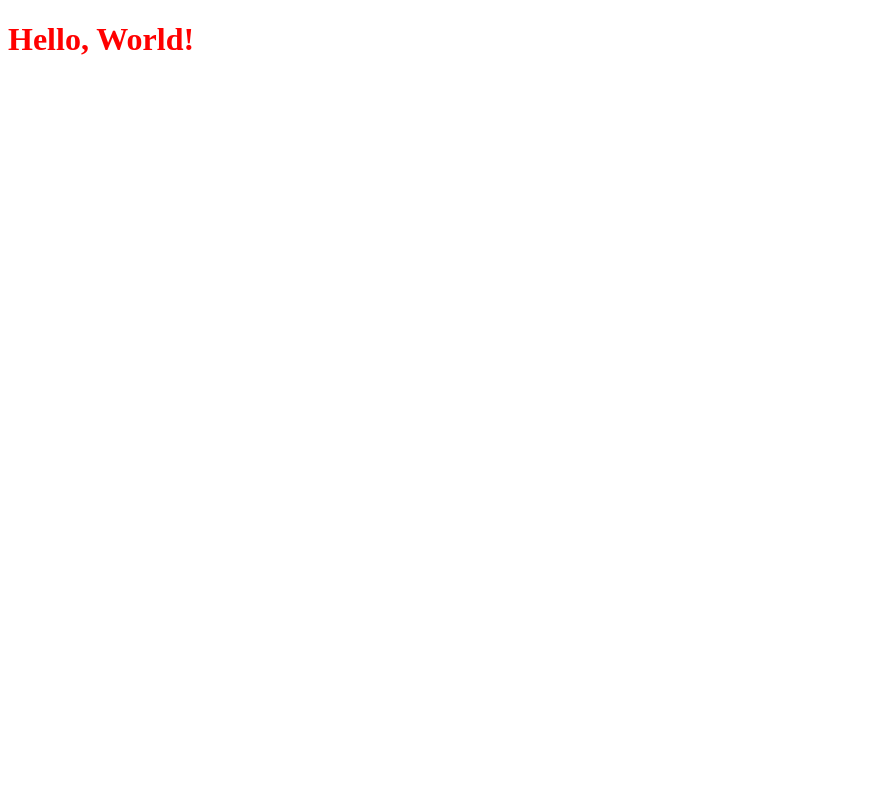
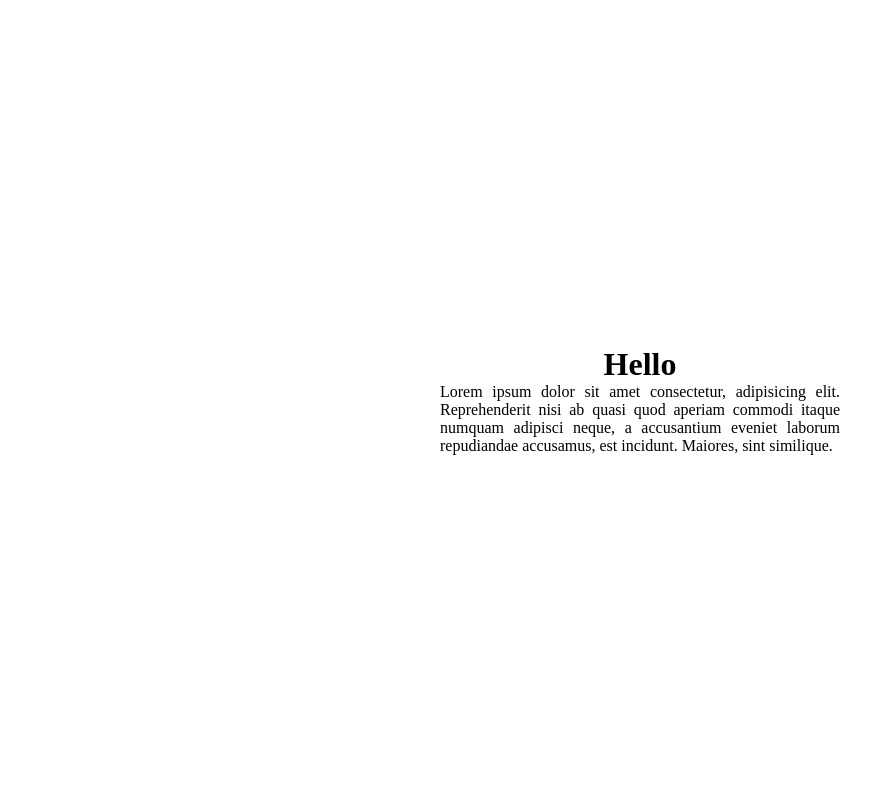
Before and after one commit to danyel-dev/integration-sass, a Django app: page / in a window 1280 px wide. Before the commit the part shown is almost empty. Shown: the whole page, without its empty margins (0-895 px from the left). Run offline with Django 4.2, Linux system fonts and the light colour scheme; style sheets or scripts are compiled from the project's sources; some libraries are stand-ins or nearby versions.

Commit message:
fazendo a tela de apresentaçao

```diff
--- a/core/static/core/scss/home.scss
+++ b/core/static/core/scss/home.scss
@@ -1,3 +1,23 @@
-h1 {
-    color: red;
+* {
+    padding: 0;
+    margin: 0;
+    box-sizing: border-box;
 }
+
+#container {
+    height: 100vh;
+
+    display: flex;
+    justify-content: center;
+    align-items: center;
+
+    #apresentation {
+        width: 400px;
+        text-align: justify;
+        margin: 0 15px;
+
+        h1 {
+            text-align: center;
+        }
+    }
+}
--- a/core/templates/core/home.html
+++ b/core/templates/core/home.html
@@ -7,13 +7,18 @@
     <meta charset="UTF-8">
     <meta http-equiv="X-UA-Compatible" content="IE=edge">
     <meta name="viewport" content="width=device-width, initial-scale=1.0">
-    <title>Home</title>
+    <title>Django|Sass</title>
 
     {% compress css %}
         <link rel="stylesheet" type="text/x-sass" href="{% static 'core/scss/home.scss' %}">
     {% endcompress %}
 </head>
 <body>
-    <h1>Hello, World!</h1>
+    <div id="container">
+        <div id="apresentation">
+            <h1>Hello</h1>
+            <p>Lorem ipsum dolor sit amet consectetur, adipisicing elit. Reprehenderit nisi ab quasi quod aperiam commodi itaque numquam adipisci neque, a accusantium eveniet laborum repudiandae accusamus, est incidunt. Maiores, sint similique.</p>
+        </div>
+    </div>
 </body>
 </html>
```
